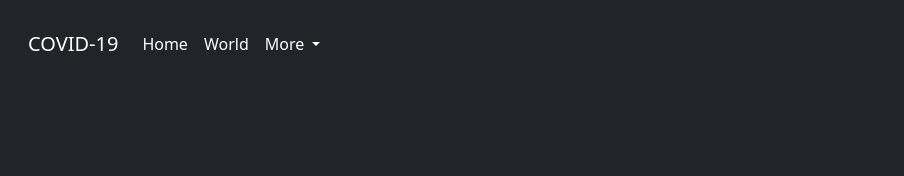
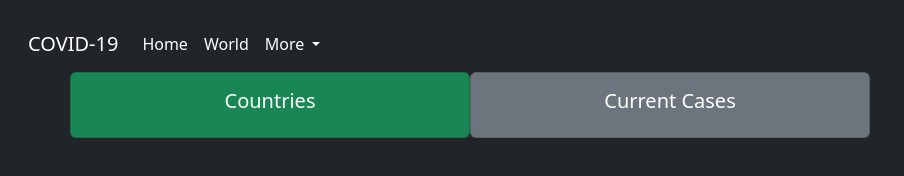
Before and after one commit to Muhammad-Ismaeel/HanwenIsmaeelIDAssignment, a plain HTML site: page api.html in a window 1280 px wide. Shown: the whole page, without its empty margins (0-904 px from the left). Drawn offline with nearby package versions, Linux system fonts and the light colour scheme; no server answers.

Commit message:
same asa previous

```diff
--- a/api.html
+++ b/api.html
@@ -36,9 +36,24 @@
     </div>
 </nav>
 
-<div class="countrytable text-bg-primary text-white">
-</div>
-<div class="casestable text-bg-secondary text-white"></div>
+<div class="container text-center">
+    <div class="row">
+
+      <div class="card text-bg-success" style="width: 25rem;">
+        <div class="card-body">
+          <h5 class="card-title">Countries</h5>
+          <div class="countrytable"></div>
+        </div>
+        </div>
+        <div class="card text-bg-secondary" style="width: 25rem;">
+            <div class="card-body">
+              <h5 class="card-title">Current Cases</h5>
+              <div class="casestable"></div>
+            </div>
+        </div>
+      </div>
+    </div>
+  </div>
 <script src="https://cdn.jsdelivr.net/npm/bootstrap@5.2.3/dist/js/bootstrap.bundle.min.js" integrity="sha384-kenU1KFdBIe4zVF0s0G1M5b4hcpxyD9F7jL+jjXkk+Q2h455rYXK/7HAuoJl+0I4" crossorigin="anonymous"></script>
 
 </body>
```
